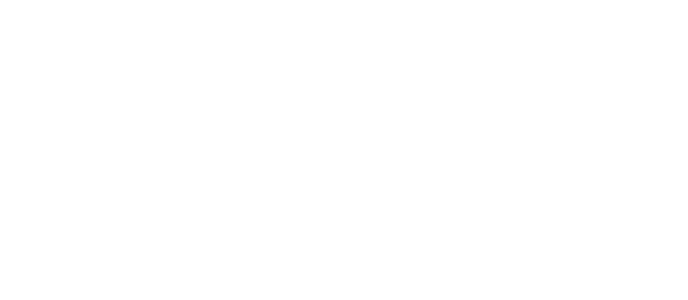
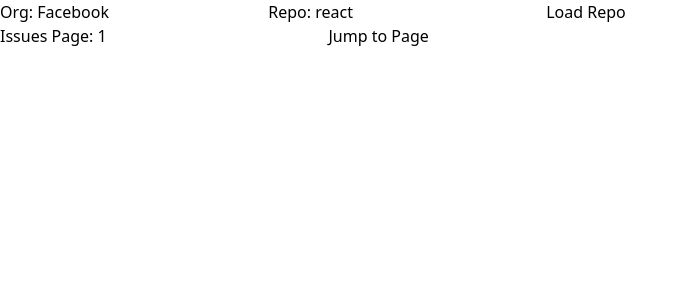
Before and after one commit to BrooneJ/github-issues, a React (Create React App) app: page / in a window 1280 px wide. Shown: the top 300 px of the page, without its empty margins (0-688 px from the left). Built offline with nearby package versions, Linux system fonts and the light colour scheme.

Commit message:
feat: Create SearchBar Component

```diff
--- a/src/App.tsx
+++ b/src/App.tsx
@@ -1,11 +1,12 @@
 import React from 'react';
 import logo from './logo.svg';
 import './App.css';
+import SearchBar from "./components/SearchBar";
 
 function App() {
   return (
     <div>
-
+      <SearchBar />
     </div>
   );
 }
--- /dev/null
+++ b/src/components/SearchBar.tsx
@@ -0,0 +1,35 @@
+import React, {ChangeEvent, FormEvent, useState} from 'react';
+
+function SearchBar() {
+  const [inputState, setInputState] = useState({org: "Facebook", repo: "react", pageNumber: "1"});
+  const handleOrg = (event: ChangeEvent<HTMLInputElement>) => {
+    setInputState({...inputState, org: event.target.value})
+  }
+  const handleRepo = (event: ChangeEvent<HTMLInputElement>) => {
+    setInputState({...inputState, repo: event.target.value})
+  }
+  const handlePageNumber = (event: ChangeEvent<HTMLInputElement>) => {
+    setInputState({...inputState, pageNumber: event.target.value})
+  }
+  const handleSubmit = (event:FormEvent<HTMLFormElement>) => {
+    event.preventDefault()
+  }
+  return (
+    <form onSubmit={handleSubmit}>
+      <div>
+        <label>Org: </label>
+        <input value={inputState.org} onChange={handleOrg}/>
+        <label>Repo: </label>
+        <input value={inputState.repo} onChange={handleRepo}/>
+        <button>Load Repo</button>
+      </div>
+      <div>
+        <label>Issues Page: </label>
+        <input value={inputState.pageNumber} onChange={handlePageNumber}/>
+        <button>Jump to Page</button>
+      </div>
+    </form>
+  );
+}
+
+export default SearchBar;
```
Also changed, not shown: 1 other file (tests, documents, lock files or other folders).
